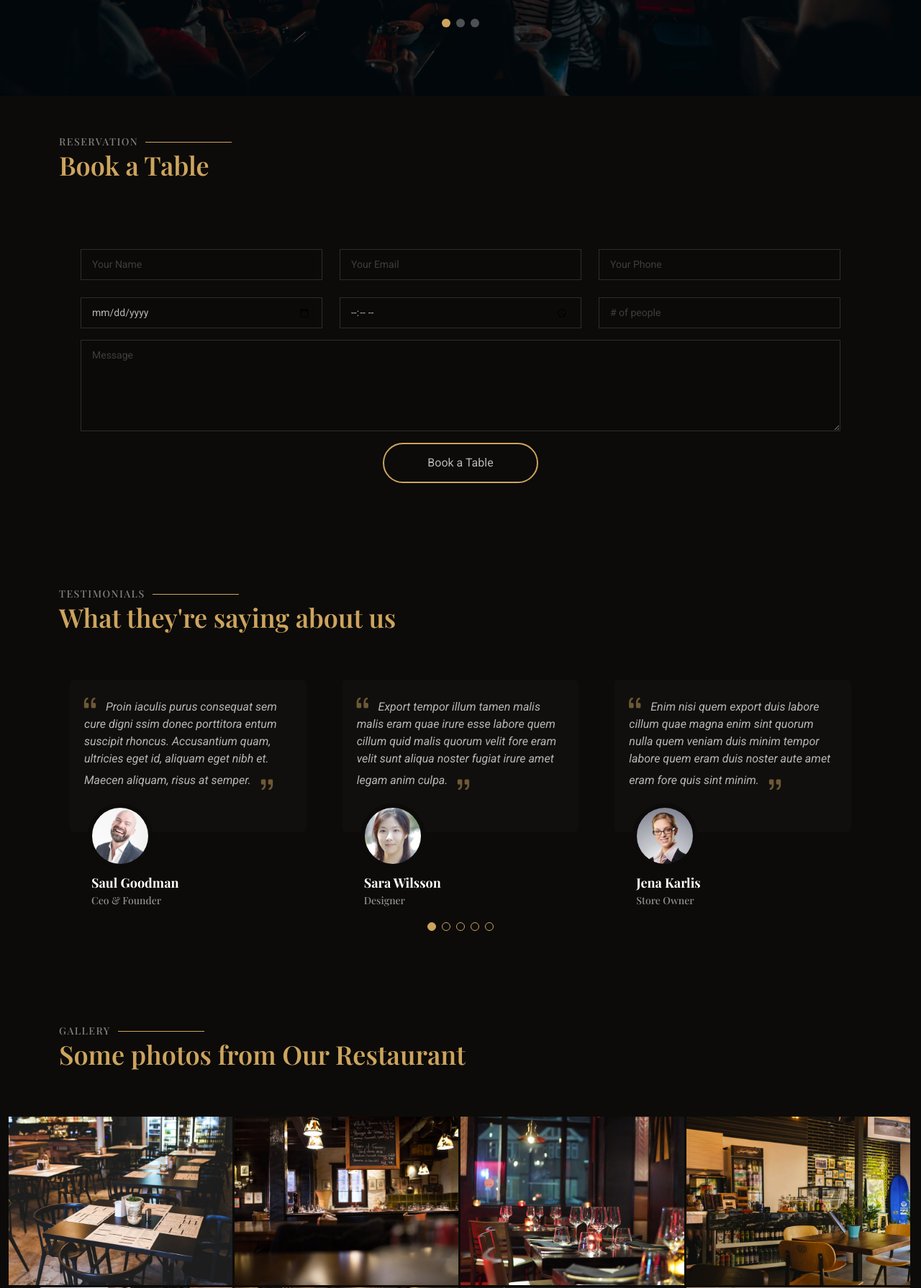
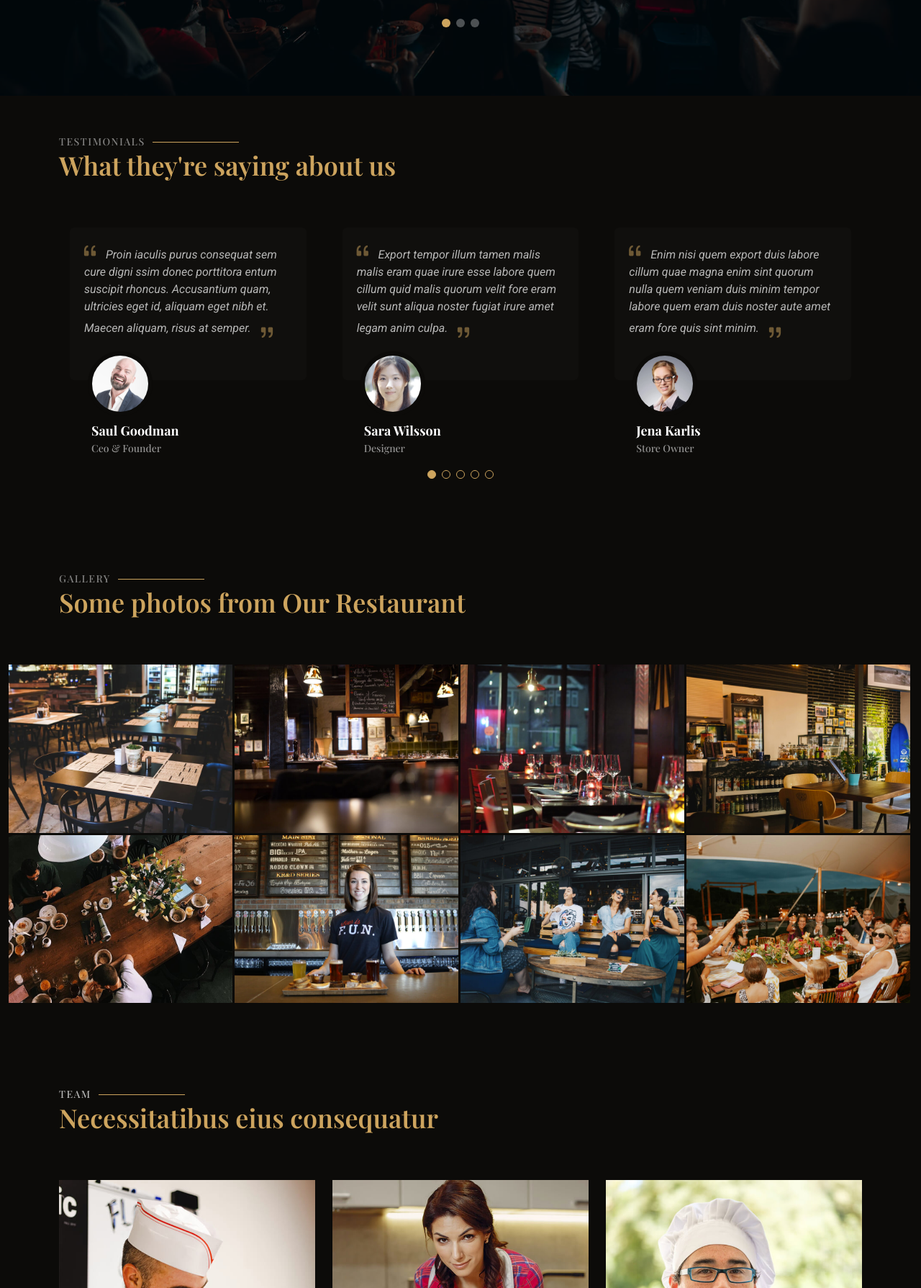
Before and after one commit to mercyogalo/Personal-work, a Django app: page / in a window 1280 px wide. Shown: the part 3789-5578 px from the top of the page at 72% size. Run offline with Django 4.2, Linux system fonts and the light colour scheme; some libraries are stand-ins or nearby versions; some web fonts are replaced.

Commit message:
added the reservation page
add a reservation page and removed the page title from reservation and menu pages

```diff
--- a/restaurant/restaurantfeature/templates/base.html
+++ b/restaurant/restaurantfeature/templates/base.html
@@ -99,7 +99,7 @@
           <i class="mobile-nav-toggle d-xl-none bi bi-list"></i>
         </nav>
 
-        <a class="btn-book-a-table d-none d-xl-block" href="#book-a-table">Book a Table</a>
+        <a class="btn-book-a-table d-none d-xl-block" href="{% url "restaurantfeature:reservation" %}">Book a Table</a>
 
       </div>
 
@@ -193,8 +193,7 @@
   <!-- Scroll Top -->
   <a href="#" id="scroll-top" class="scroll-top d-flex align-items-center justify-content-center"><i class="bi bi-arrow-up-short"></i></a>
 
-  <!-- Preloader -->
-  <div id="preloader"></div>
+
 
   <!-- Vendor JS Files -->
   <script src="{% static 'assets/vendor/bootstrap/js/bootstrap.bundle.min.js' %}"></script>
--- a/restaurant/restaurantfeature/templates/index.html
+++ b/restaurant/restaurantfeature/templates/index.html
@@ -442,54 +442,13 @@
 
     </section><!-- /Events Section -->
 
-    <!-- Book A Table Section -->
-    <section id="book-a-table" class="book-a-table section">
 
-      <!-- Section Title -->
-      <div class="container section-title" data-aos="fade-up">
-        <h2>RESERVATION</h2>
-        <p>Book a Table</p>
-      </div><!-- End Section Title -->
 
-      <div class="container" data-aos="fade-up" data-aos-delay="100">
 
-        <form action="forms/book-a-table.php" method="post" role="form" class="php-email-form">
-          <div class="row gy-4">
-            <div class="col-lg-4 col-md-6">
-              <input type="text" name="name" class="form-control" id="name" placeholder="Your Name" required="">
-            </div>
-            <div class="col-lg-4 col-md-6">
-              <input type="email" class="form-control" name="email" id="email" placeholder="Your Email" required="">
-            </div>
-            <div class="col-lg-4 col-md-6">
-              <input type="text" class="form-control" name="phone" id="phone" placeholder="Your Phone" required="">
-            </div>
-            <div class="col-lg-4 col-md-6">
-              <input type="date" name="date" class="form-control" id="date" placeholder="Date" required="">
-            </div>
-            <div class="col-lg-4 col-md-6">
-              <input type="time" class="form-control" name="time" id="time" placeholder="Time" required="">
-            </div>
-            <div class="col-lg-4 col-md-6">
-              <input type="number" class="form-control" name="people" id="people" placeholder="# of people" required="">
-            </div>
-          </div>
 
-          <div class="form-group mt-3">
-            <textarea class="form-control" name="message" rows="5" placeholder="Message"></textarea>
-          </div>
 
-          <div class="text-center mt-3">
-            <div class="loading">Loading</div>
-            <div class="error-message"></div>
-            <div class="sent-message">Your booking request was sent. We will call back or send an Email to confirm your reservation. Thank you!</div>
-            <button type="submit">Book a Table</button>
-          </div>
-        </form><!-- End Reservation Form -->
 
-      </div>
 
-    </section><!-- /Book A Table Section -->
 
     <!-- Testimonials Section -->
     <section id="testimonials" class="testimonials section">
--- a/restaurant/restaurantfeature/templates/menu.html
+++ b/restaurant/restaurantfeature/templates/menu.html
@@ -31,11 +31,7 @@
     <!-- Menu Section -->
     <section id="menu" class="menu section">
 
-      <!-- Section Title -->
-      <div class="container section-title" data-aos="fade-up">
-        <h2>Menu</h2>
-        <p>Check Our Tasty Menu</p>
-      </div><!-- End Section Title -->
+
 
       <div class="container isotope-layout" data-default-filter="*" data-layout="masonry" data-sort="original-order">
 
--- a/restaurant/restaurantfeature/urls.py
+++ b/restaurant/restaurantfeature/urls.py
@@ -5,5 +5,6 @@ app_name = "restaurantfeature"
 
 urlpatterns = [
     path("", views.home, name="home"),
-    path("menu/", views.menu, name="menu")
+    path("menu/", views.menu, name="menu"),
+    path("reservation/", views.reservation, name="reservation")
 ]
--- a/restaurant/restaurantfeature/views.py
+++ b/restaurant/restaurantfeature/views.py
@@ -7,3 +7,6 @@ def home(request):
 
 def menu(request):
     return render(request,'menu.html')
+
+def reservation(request):
+    return render(request,'reservation.html')
```
Also changed, not shown: restaurant/restaurantfeature/templates/reservation.html (added, +81 -0 lines).
